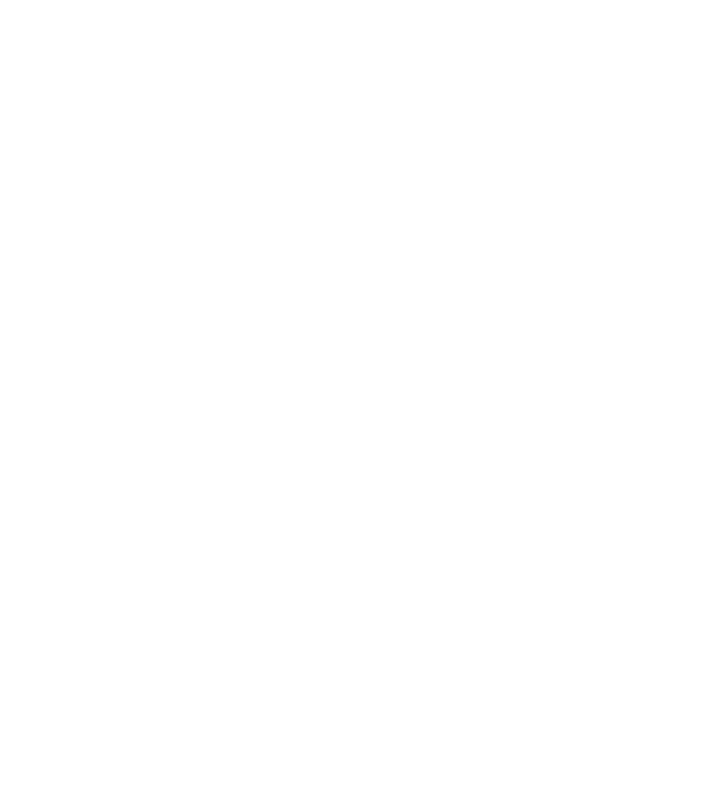
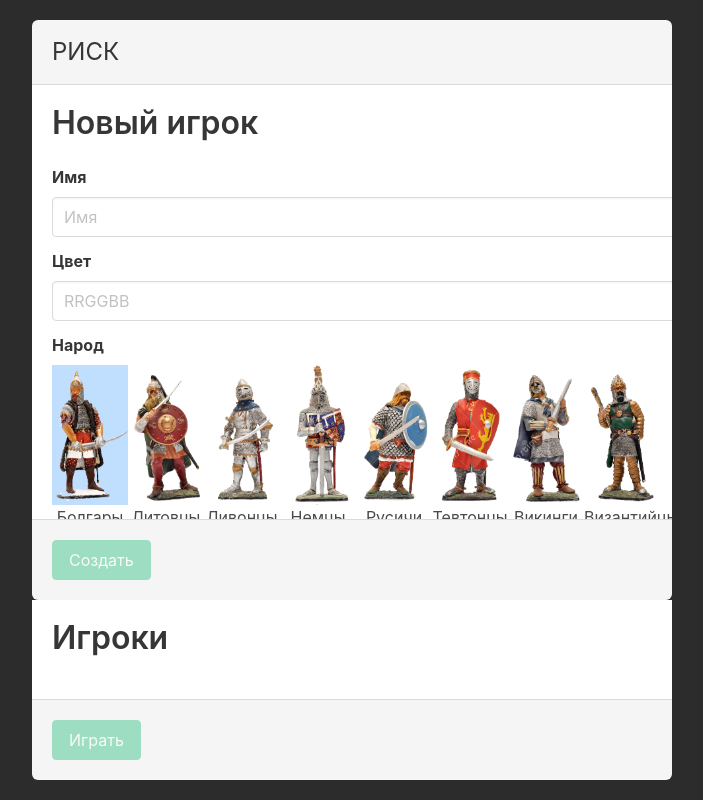
Before and after one commit to lexasss/risk-game, a website: page index.html in a window 1280 px wide. Shown: the whole page, without its empty margins (288-991 px from the left). Drawn offline with nearby package versions, Linux system fonts and the light colour scheme.

Commit message:
create player form in progress

```diff
--- a/index.html
+++ b/index.html
@@ -8,12 +8,64 @@
 
     <link rel="icon" href="favicon.png" type="image/png" />
     <link rel="stylesheet" href="./node_modules/bulma/css/bulma.css">
+    <link rel="stylesheet" href="./style.css">
   </head>
 
   <body>
+    <div class="modal is-active">
+      <div class="modal-background"></div>
+
+      <div class="modal-card">
+
+        <header class="modal-card-head">
+          <p class="modal-card-title">РИСК</p>
+        </header>
+
+        <section class="modal-card-body">
+          <h1 class="title">Новый игрок</h1>
+          <div>
+            <div class="field">
+              <label class="label">Имя</label>
+              <div class="control">
+                <input class="input" id="novyjIgrokImia" type="text" placeholder="Имя">
+              </div>
+            </div>
+            <div class="field">
+              <label class="label">Цвет</label>
+              <div class="control">
+                <input class="input" id="novyjIgrokCvet" type="text" placeholder="RRGGBB">
+              </div>
+            </div>
+            <div class="field">
+              <label class="label">Народ</label>
+              <div class="control is-flex" id="novyjIgrokNarod">
+              </div>
+            </div>
+          </div>
+        </section>
+
+        <footer class="modal-card-foot">
+          <button class="button is-success" id="novyjIgrokSozdat" disabled>Создать</button>
+        </footer>
+
+        <section class="modal-card-body">
+          <h1 class="title">Игроки</h1>
+          <div id="igroki">
+          </div>
+        </section>
+
+        <footer class="modal-card-foot">
+          <button class="button is-success" id="igrat" disabled>Играть</button>
+        </footer>
+
+      </div>
+
+    </div>
+
     <section class="section">
     </section>
 
+    <script src="ui.js"></script>
     <script src="index.js"></script>
   </body>
 </html>
--- /dev/null
+++ b/style.css
@@ -0,0 +1,16 @@
+.modal-card-body {
+    width: 800px;
+}
+
+.narod {
+    width: 76px;
+    height: 140px;
+    background-size: contain;
+}
+
+.narod-vybran {
+    background-color: #C0DFFF;
+}
+
+.kletka {
+}
--- /dev/null
+++ b/ui.js
@@ -0,0 +1,51 @@
+class Narod {
+    constructor( imia, kartinka, kletkaDoma ) {
+        this.imia = imia;
+        this.kartinka = kartinka;
+        this.kletkaDoma = kletkaDoma;
+
+        this.el = null;
+    }
+}
+
+const NARODY = [
+    new Narod( 'Болгары', 'bolgar', { x: 12, y: 5 } ),
+    new Narod( 'Литовцы', 'litovec', { x: 5, y: 4 } ),
+    new Narod( 'Ливонцы', 'livonec', { x: 3, y: 4 } ),
+    new Narod( 'Немцы', 'nemec', { x: 6, y: 9 } ),
+    new Narod( 'Русичи', 'rusich', { x: 5, y: 0 } ),
+    new Narod( 'Тевтонцы', 'tevtonec', { x: 5, y: 6 } ),
+    new Narod( 'Викинги', 'viking', { x: 2,y: 6 } ),
+    new Narod( 'Византийцы', 'vizantiec', { x: 13, y: 2 } ),
+];
+
+const novyjIgrokImiaEl = document.querySelector('#novyjIgrokImia');
+const novyjIgrokCvetEl = document.querySelector('#novyjIgrokCvet');
+const novyjIgrokNarodEl = document.querySelector('#novyjIgrokNarod');
+const novyjIgrokSozdatEl = document.querySelector('#novyjIgrokSozdat');
+const igrokiEl = document.querySelector('#igroki');
+const igratEl = document.querySelector('#igrat');
+
+NARODY.forEach( (narod, index) => {
+    const narodEl = document.createElement( 'div' );
+    narodEl.classList.add( 'narod' );
+    narodEl.classList.add( 'flex' );
+
+    if (index === 0) {
+        narodEl.classList.add( 'narod-vybran' );
+    }
+
+    const kartinkaEl = document.createElement( 'div' );
+    kartinkaEl.classList.add( 'narod' );
+    kartinkaEl.style.backgroundImage = `url(./img/${narod.kartinka}.png)`;
+    narodEl.appendChild( kartinkaEl );
+
+    const imiaEl = document.createElement( 'div' );
+    imiaEl.textContent = narod.imia;
+    imiaEl.classList.add( 'has-text-centered' );
+    narodEl.appendChild( imiaEl );
+
+    novyjIgrokNarodEl.appendChild( narodEl );
+
+    narod.el = narodEl;
+});
```
Also changed, not shown: img/bolgar.png (added), img/litovec.png (added), img/livonec.png (added), img/map.jpg (added), img/nemec.png (added), img/rusich.png (added), img/tevtonec.png (added), img/viking.png (added), img/vizantiec.png (added).
